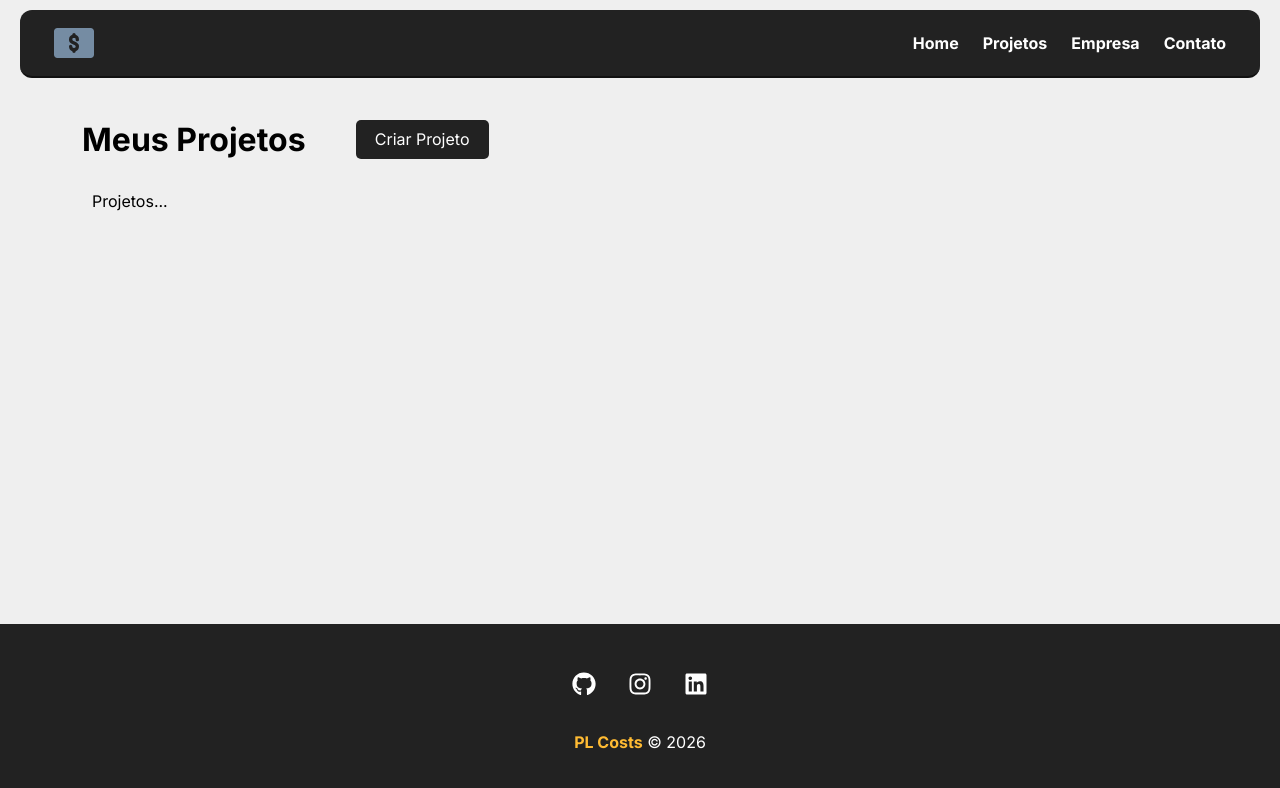
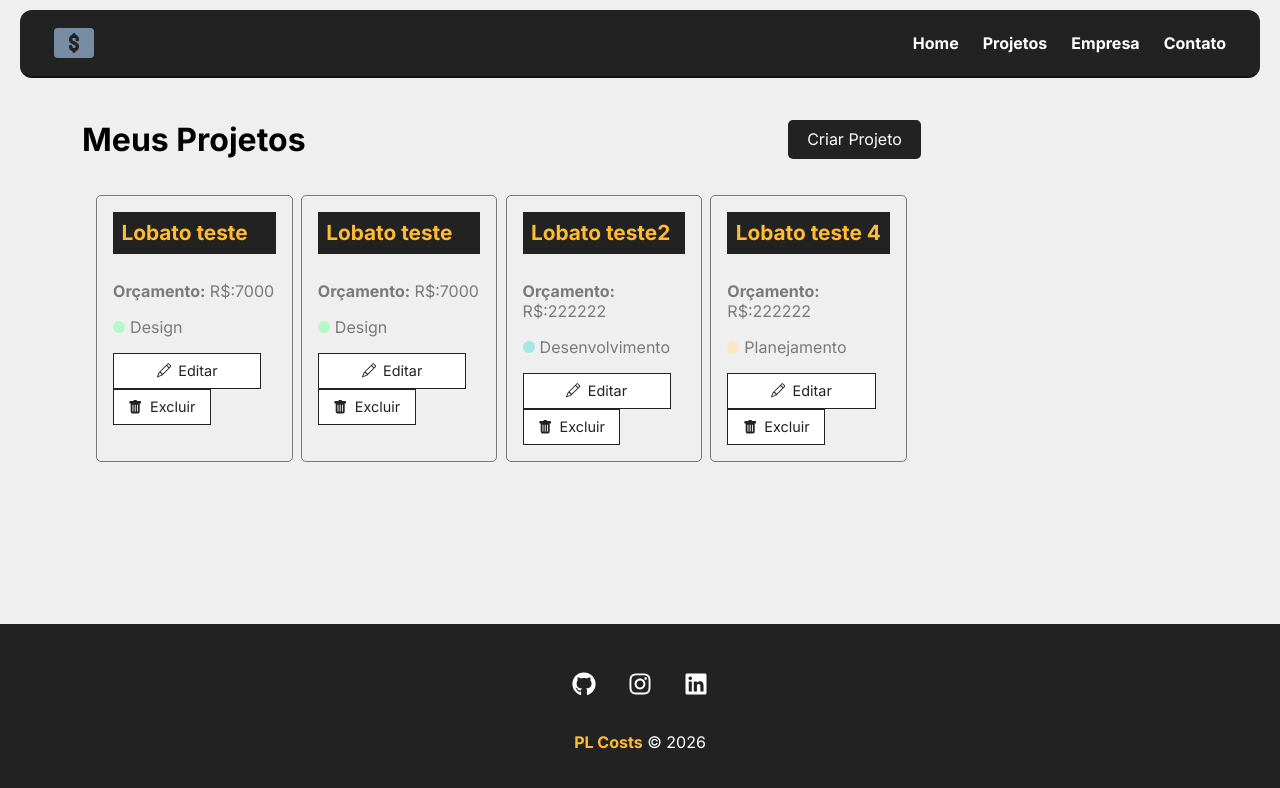
Before and after one commit to Lobato-ph17/PL_Costs, a React (Vite) app: page /projects in a window 1280 px wide. Shown: the top 788 px of the page. Built offline with nearby package versions, Linux system fonts and the light colour scheme; data requests are answered from the project's data file.

Commit message:
feat: Adiciona API funcional para trazer dados do banco para o dashboard

```diff
--- a/db.json
+++ b/db.json
@@ -24,7 +24,7 @@
     },
     {
       "name": "Lobato teste2",
-      "budget": "22222222222",
+      "budget": "222222",
       "category": {
         "id": "2",
         "name": "Desenvolvimento"
@@ -35,7 +35,7 @@
     },
     {
       "name": "Lobato teste 4",
-      "budget": "22222222222",
+      "budget": "222222",
       "category": {
         "id": "4",
         "name": "Planejamento"
--- a/src/components/pages/Projects.jsx
+++ b/src/components/pages/Projects.jsx
@@ -3,15 +3,32 @@
 import styles from './Projects.module.css'
 import Container from '../layouts/Container'
 import LinkButton from "../layouts/LinkButton"
+import { useState, useEffect } from "react"
+import ProjectCard from "../project/ProjectCard"
 
 const Projects = () => {
+  const [projects, setProjects] = useState([])
 
   const location = useLocation()
-
   let message = ''
   if(location.state){
     message = location.state.message
   }
+
+  useEffect(() => {
+    fetch('http://localhost:5000/projects', {
+      method: 'GET',
+      headers: {
+        'Content-Type' : 'application/json',
+      },
+    })
+    .then(resp => resp.json())
+    .then(data => {
+      console.log(data)
+      setProjects(data)
+    })
+    .catch(err => console.log(err))
+  }, [])
 
   return (
     <div className={styles.project_container}>
@@ -22,7 +39,16 @@
 
         {message && <Message type="success" msg={message}/>}
         <Container customClass="start">
-            <p>Projetos...</p>
+          {projects.length > 0 &&
+            projects.map((project) => (
+              <ProjectCard
+                name={project.name}
+                id={project.id}
+                budget={project.budget}
+                category={project.category.name}
+                key={project.id}
+              />
+          ))}
         </Container>
     </div>
   )
--- /dev/null
+++ b/src/components/project/ProjectCard.jsx
@@ -0,0 +1,30 @@
+import styles from './ProjectCard.module.css'
+import { BsPencil, BsFillTrashFill } from 'react-icons/bs'
+import { Link } from 'react-router-dom'
+
+const ProjectCard = ({id, name, budget, category, handleRemove}) => {
+  return (
+    <div className={styles.project_card}>
+
+        <h4>{name}</h4>
+        <p>
+            <span>Orçamento:</span> R$:{budget}
+        </p>
+        <p className={styles.category_text}>
+            <span className={`${styles[category.toLowerCase()]}`}></span> {category}
+        </p>
+
+        <div className={styles.project_card_actions}>
+            <Link to="/">
+                <BsPencil/> Editar
+            </Link>
+            <button>
+                <BsFillTrashFill/> Excluir
+            </button>
+        </div>
+
+    </div>
+  )
+}
+
+export default ProjectCard
--- /dev/null
+++ b/src/components/project/ProjectCard.module.css
@@ -0,0 +1,89 @@
+.project_card {
+    padding: 1em;
+    border: 1px solid #7a7a7a;
+    border-radius: 5px;
+    width: 24%;
+    margin: 0.5%;
+}
+
+.project_card h4 {
+    background-color: #222;
+    color: #FFBB33;
+    padding: .4em;
+    margin-bottom: 1.3em;
+    font-size: 1.3em;
+}
+
+.project_card p {
+    color: #7a7a7a;
+    margin-bottom: 1em;
+}
+
+.project_card p span {
+    font-weight: bold;
+}
+
+.category_text {
+    display: flex;
+    align-items: center;
+}
+
+
+.category_text span {
+    display: block;
+    width: 12px;
+    height:12px;
+    border-radius: 50%;
+    background-color: #ccc;
+    margin-right: 5px;
+}
+
+.category_text .infra {
+    background-color: #FFaebc ;
+}
+
+.category_text .desenvolvimento{
+    background-color: #a0e7e5;
+}
+
+.category_text .design{
+    background-color: #b4f8c8 ;
+}
+
+.category_text .planejamento{
+    background-color: #fbe7c6 ;
+}
+
+.project_car_actions {
+    margin-top: 1.2em;
+    display: flex;
+    align-items: center;
+}
+
+.project_card_actions a,
+.project_card_actions button {
+    text-decoration: none;
+    border: none;
+    background-color: #fff;
+    color: #222;
+    font-size: .9em;
+    padding: 0.6em 1em;
+    cursor: pointer;
+    margin-right: 1em;
+    border: 1px solid #222;
+    display: flex;
+    align-items: center;
+    justify-content: center;
+    transition: 0.5s;
+}
+
+
+.project_card_actions svg {
+    margin-right: .5em;
+}
+
+.project_card_actions a:hover,
+.project_card_actions button:hover {
+    background-color: #222;
+    color: #FFBB33;
+}
```
